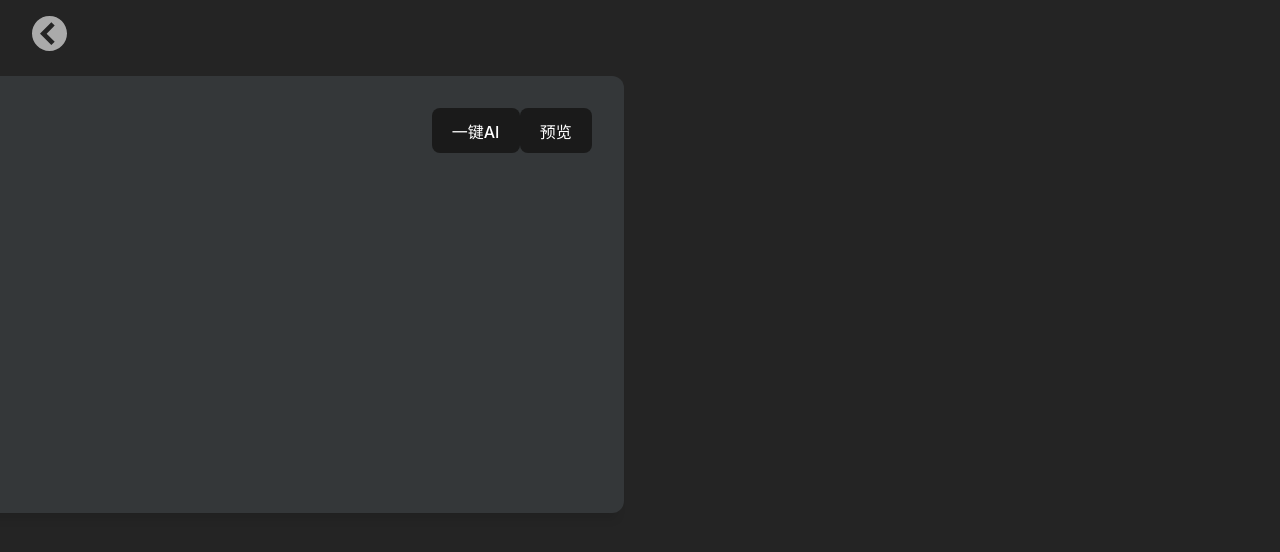
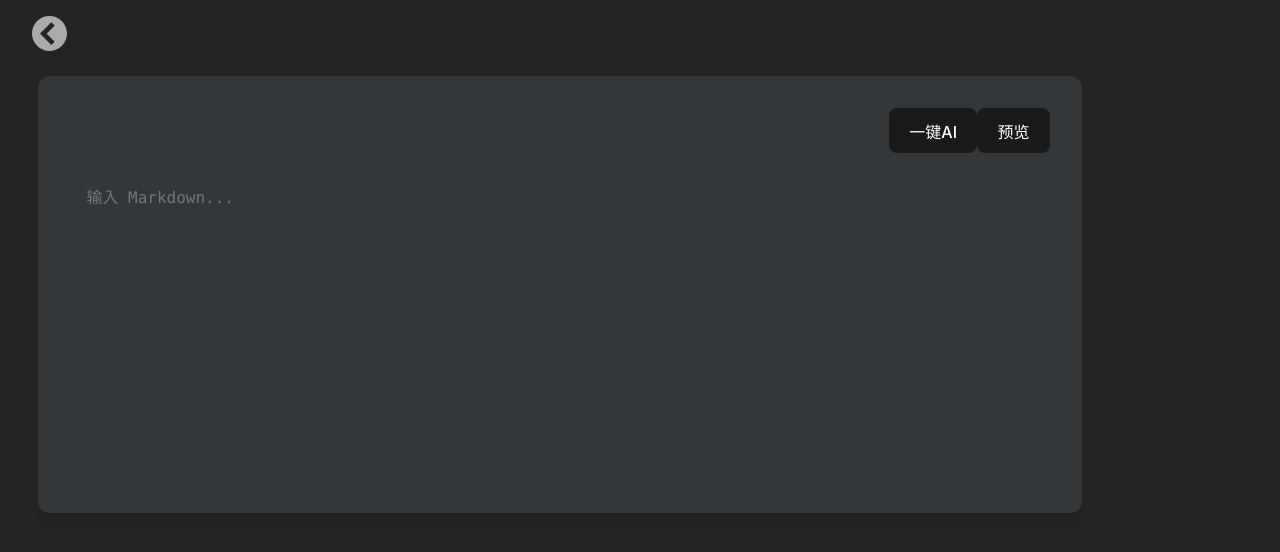
Before and after one commit to Akiyama-sama/flashNotes-ai, a React (Vite) app: page /note/1 in a window 1280 px wide. Shown: the top 552 px of the page. Built offline with nearby package versions, Linux system fonts and the light colour scheme.

Commit message:
修改样式

```diff
--- a/src/styles/NoteDetail.css
+++ b/src/styles/NoteDetail.css
@@ -2,9 +2,8 @@
     display: flex;
     flex-direction: column;
     min-height: 100vh;
-    width: 100vw; /* 改为视口宽度 */
-    margin-left: calc(-50vw + 50%); /* 抵消根容器的padding */
-    margin-right: calc(-50vw + 50%); /* 抵消根容器的padding */
+    width: 85vw; /* 改为视口宽度 */
+
     position: relative;
 }
 .header{
```
Also changed, not shown: 4 other files (tests, documents, lock files or other folders).
